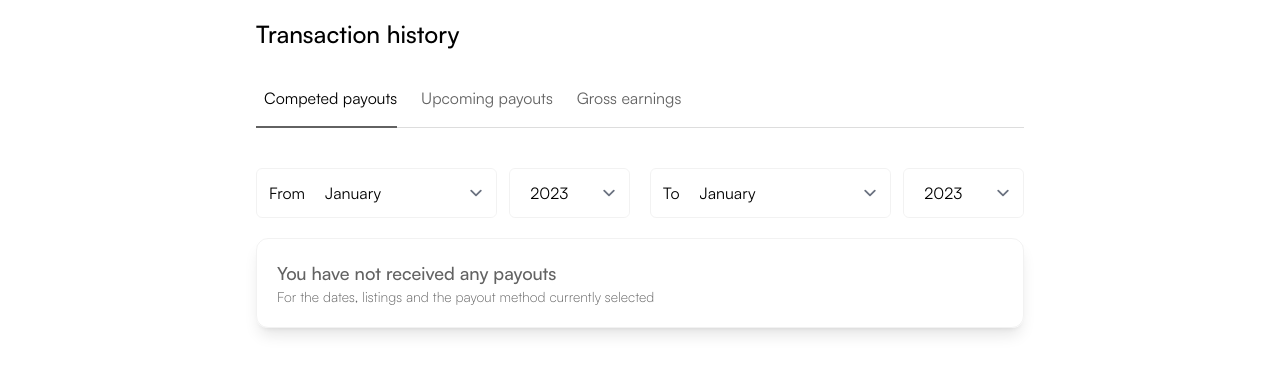
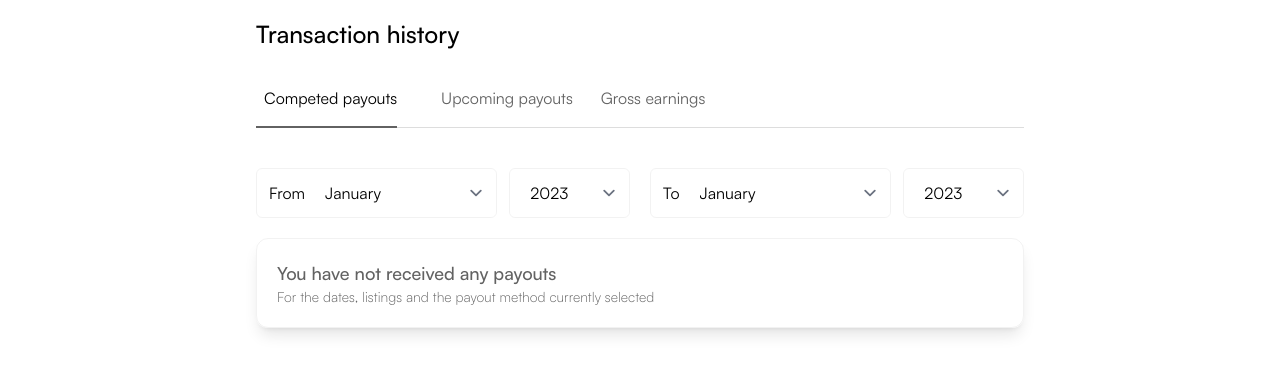
Before and after one commit to Handys-Inc/mvp-provider-portal, a React (Create React App) app: page /transactions in a window 1280 px wide. Shown: the part 298-672 px from the top of the page. Built offline with nearby package versions, Linux system fonts and the light colour scheme.

Commit message:
tab transaction history fix

```diff
--- a/src/app/Transactions/Transactions.js
+++ b/src/app/Transactions/Transactions.js
@@ -9,6 +9,8 @@ import { Tab } from "@headlessui/react";
 import Gross from "./Gross/Gross";
 import Upcoming from "./Upcoming/Upcoming";
 import Completed from "./Completed/Completed";
+
+import './index.css'
 
 function Transactions() {
   const [selectedIndex, setSelectedIndex] = useState(0);
@@ -37,11 +39,11 @@ function Transactions() {
         <h3 className="font-semibold text-2xl mt-10 mb-5">
           Transaction history
         </h3>
-        <div className="flex-1 min-h-fit md:min-h-[20rem]">
+        <div className="flex-1 min-w-full">
           <Tab.Group selectedIndex={selectedIndex} onChange={setSelectedIndex}>
             <div class="border-b border-mute">
-              <Tab.List class="flex overflow-x-auto flex-wrap -mb-px ">
-                <Tab as={Fragment}>
+              <Tab.List class="flex tab-scroll-none  overflow-x-auto space-x-5  flex-nowrap -mb-px">
+                <Tab className="flex-shrink-0" as={Fragment}>
                   {({ selected }) => (
                     <button
                       className={selected ? "tab-active" : "tab-inactive"}
@@ -50,7 +52,7 @@ function Transactions() {
                     </button>
                   )}
                 </Tab>
-                <Tab as={Fragment}>
+                <Tab className="flex-shrink-0" as={Fragment}>
                   {({ selected }) => (
                     <button
                       className={selected ? "tab-active" : "tab-inactive"}
@@ -59,7 +61,7 @@ function Transactions() {
                     </button>
                   )}
                 </Tab>
-                <Tab as={Fragment}>
+                <Tab className="flex-shrink-0" as={Fragment}>
                   {({ selected }) => (
                     <button
                       className={selected ? "tab-active" : "tab-inactive"}
--- /dev/null
+++ b/src/app/Transactions/index.css
@@ -0,0 +1,3 @@
+.tab-scroll-none::-webkit-scrollbar {
+  display: none;
+}
```
